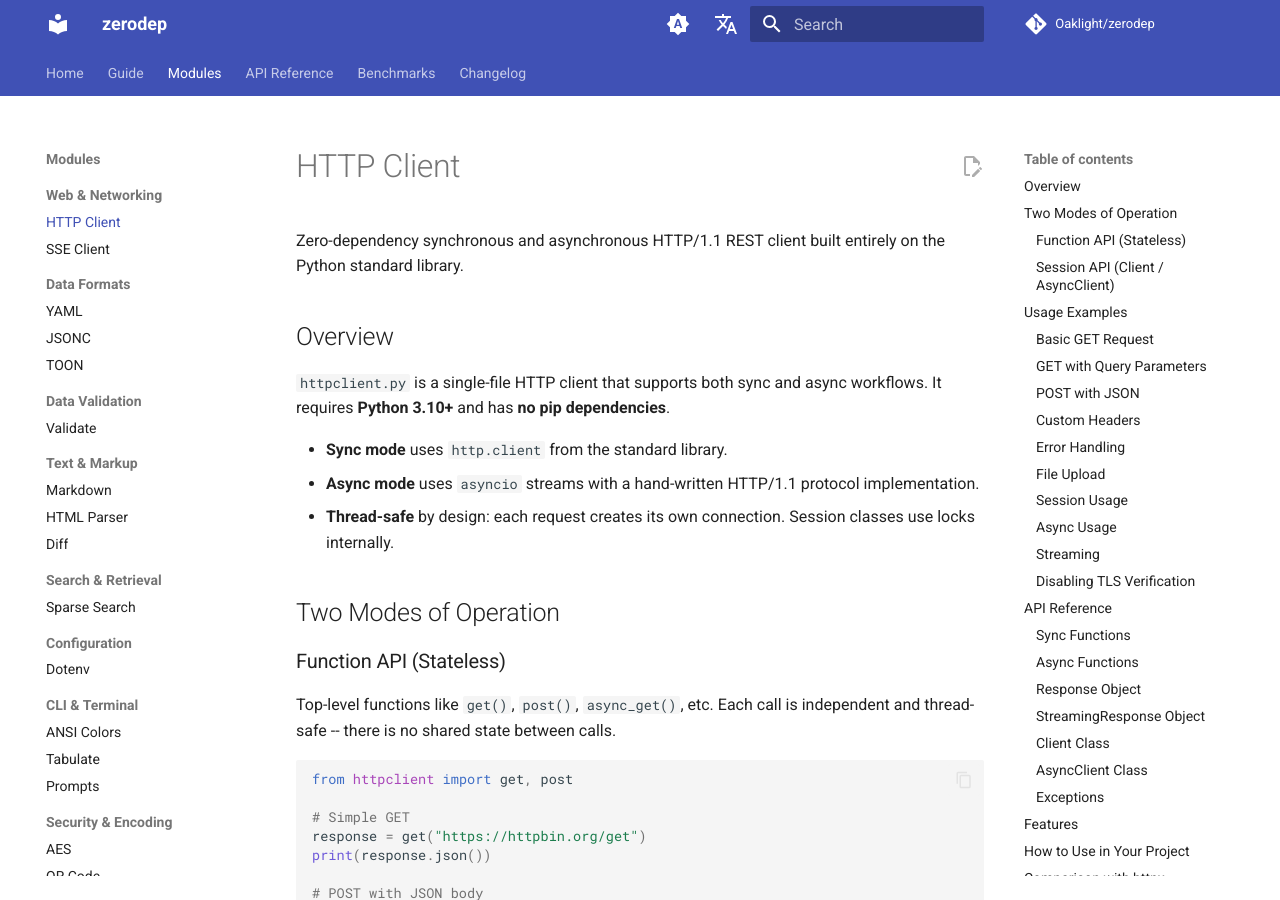
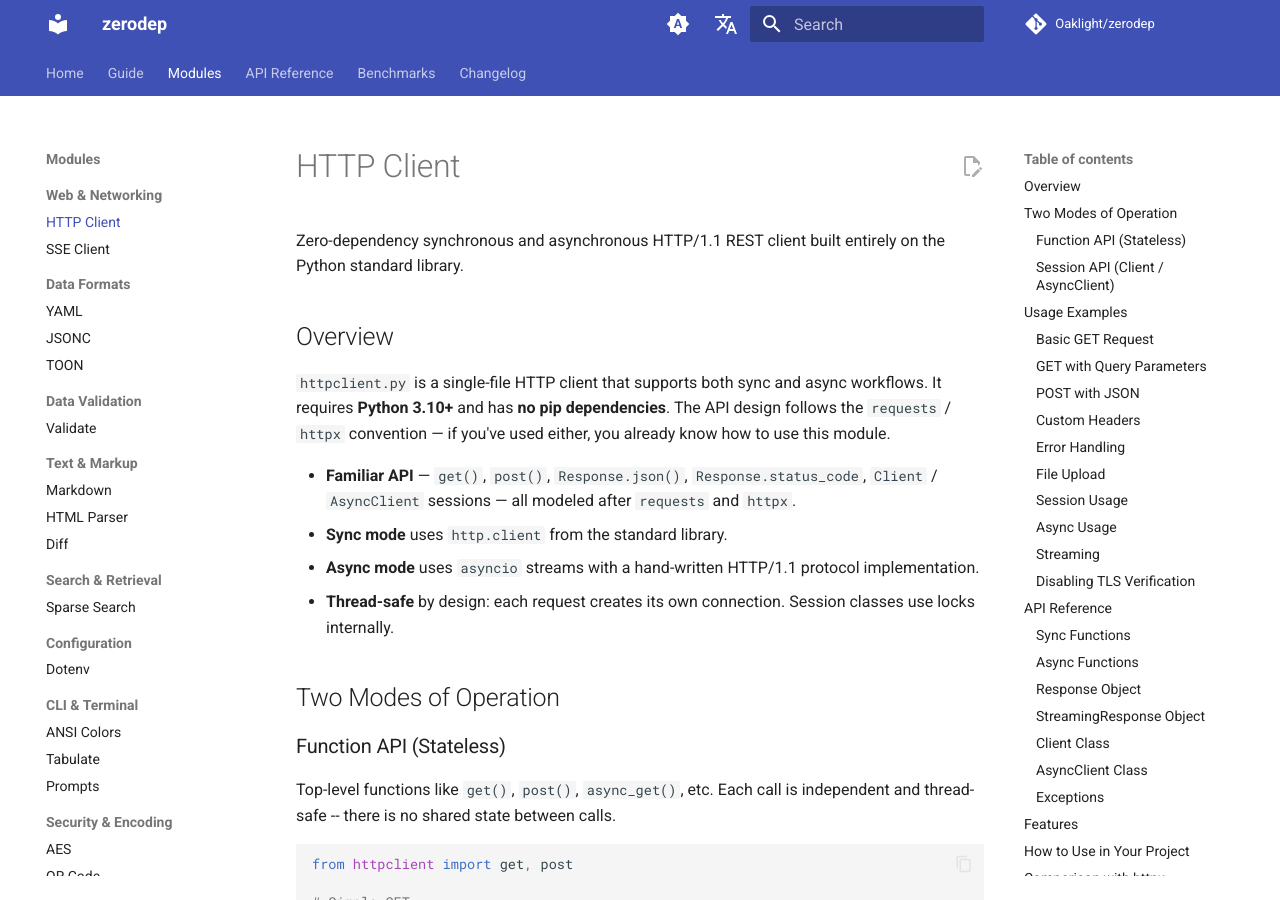
Before and after one commit to Oaklight/zerodep, an MkDocs documentation site: the page built from docs/modules/http.md, in a window 1280 px wide and 900 px high. Built offline with MkDocs 1.6.1 and Material for MkDocs 9.7.7, drawn with Linux system fonts in a browser that asks for light colours; comment, search, counter and statistics services are not loaded.

Commit message:
mention requests/httpx API heritage in httpclient docs

```diff
--- a/docs/modules/http.md
+++ b/docs/modules/http.md
@@ -4,8 +4,9 @@ Zero-dependency synchronous and asynchronous HTTP/1.1 REST client built entirely
 
 ## Overview
 
-`httpclient.py` is a single-file HTTP client that supports both sync and async workflows. It requires **Python 3.10+** and has **no pip dependencies**.
+`httpclient.py` is a single-file HTTP client that supports both sync and async workflows. It requires **Python 3.10+** and has **no pip dependencies**. The API design follows the `requests` / `httpx` convention — if you've used either, you already know how to use this module.
 
+- **Familiar API** — `get()`, `post()`, `Response.json()`, `Response.status_code`, `Client` / `AsyncClient` sessions — all modeled after `requests` and `httpx`.
 - **Sync mode** uses `http.client` from the standard library.
 - **Async mode** uses `asyncio` streams with a hand-written HTTP/1.1 protocol implementation.
 - **Thread-safe** by design: each request creates its own connection. Session classes use locks internally.
```
